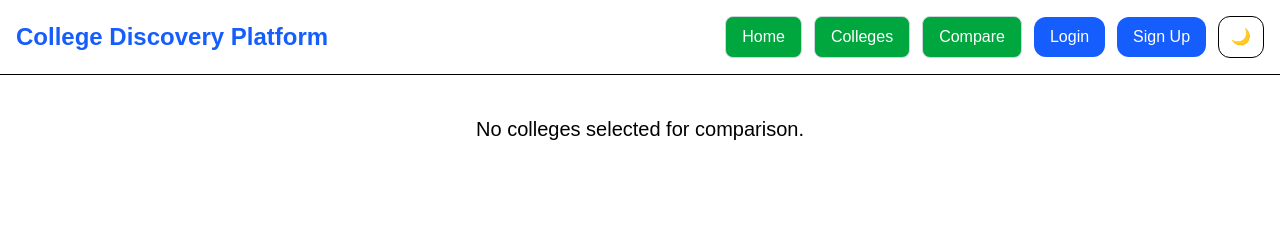
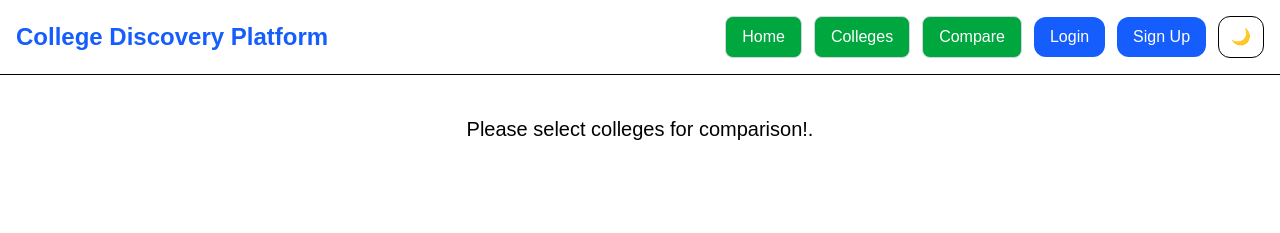
Before and after one commit to ayushi826/College-Discovery-Platform, a Next.js app: page /compare in a window 1280 px wide. Shown: the top 233 px of the page. Built offline with nearby package versions, Linux system fonts and the light colour scheme.

Commit message:
added compare popup message

```diff
--- a/src/app/compare/page.tsx
+++ b/src/app/compare/page.tsx
@@ -19,7 +19,7 @@ export default function ComparePage() {
   if (comparedColleges.length === 0) {
     return (
       <div className="p-10 text-center text-xl">
-        No colleges selected for comparison.
+        Please select colleges for comparison!.
       </div>
     );
   }
--- a/src/components/college/CollegeCard.tsx
+++ b/src/components/college/CollegeCard.tsx
@@ -65,9 +65,10 @@ export default function CollegeCard({ college }: Props) {
           </div>
         </div>
         <button
-              onClick={() =>
+              onClick={() =>{
                  addToComparison(String(college.id))
-                 }
+                 alert("College added to compare page✅")
+                } }
                   className="mt-4 w-full rounded-xl bg-purple-600 py-3 font-semibold text-white hover:bg-purple-700"
                 >
                 Compare
```
